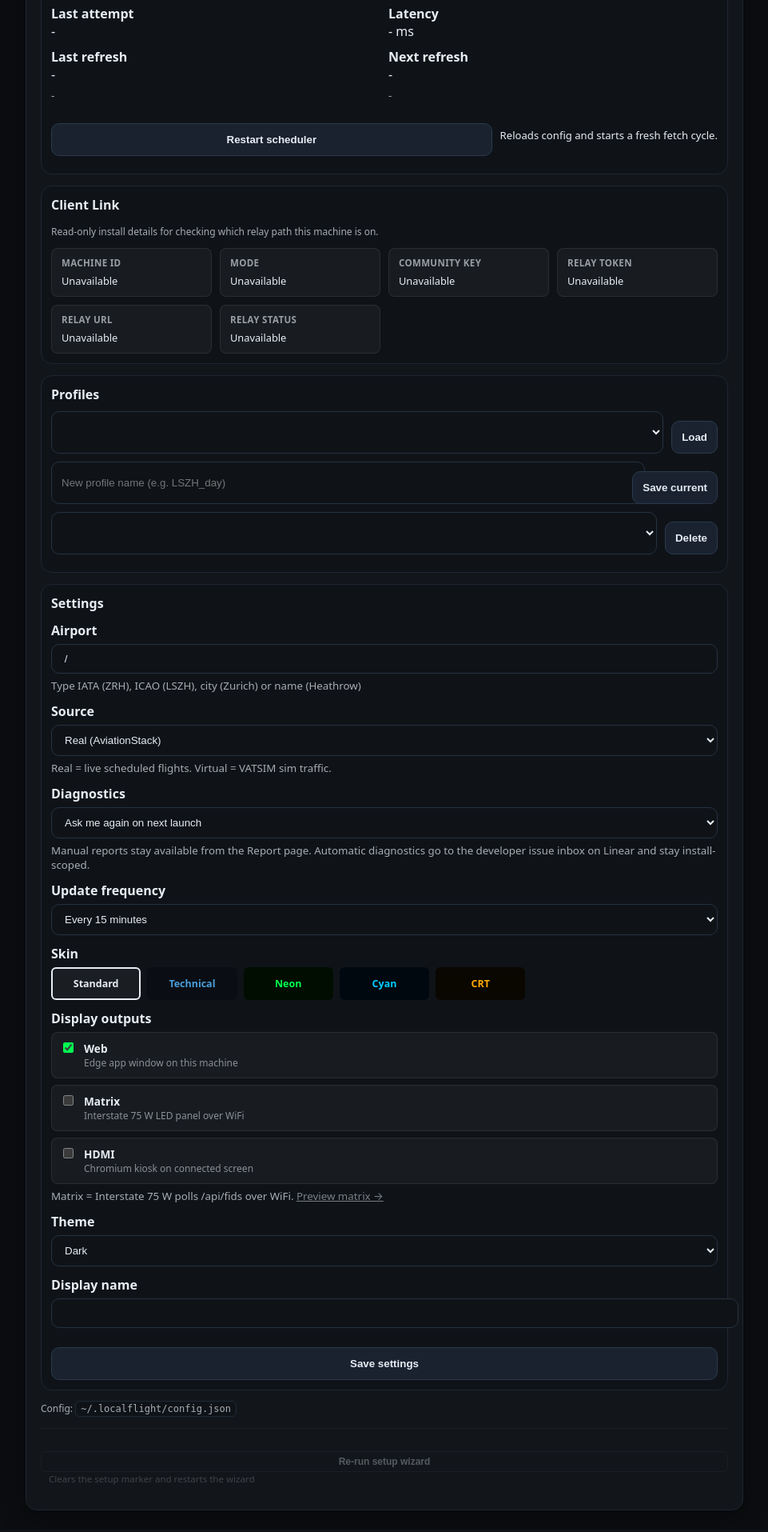
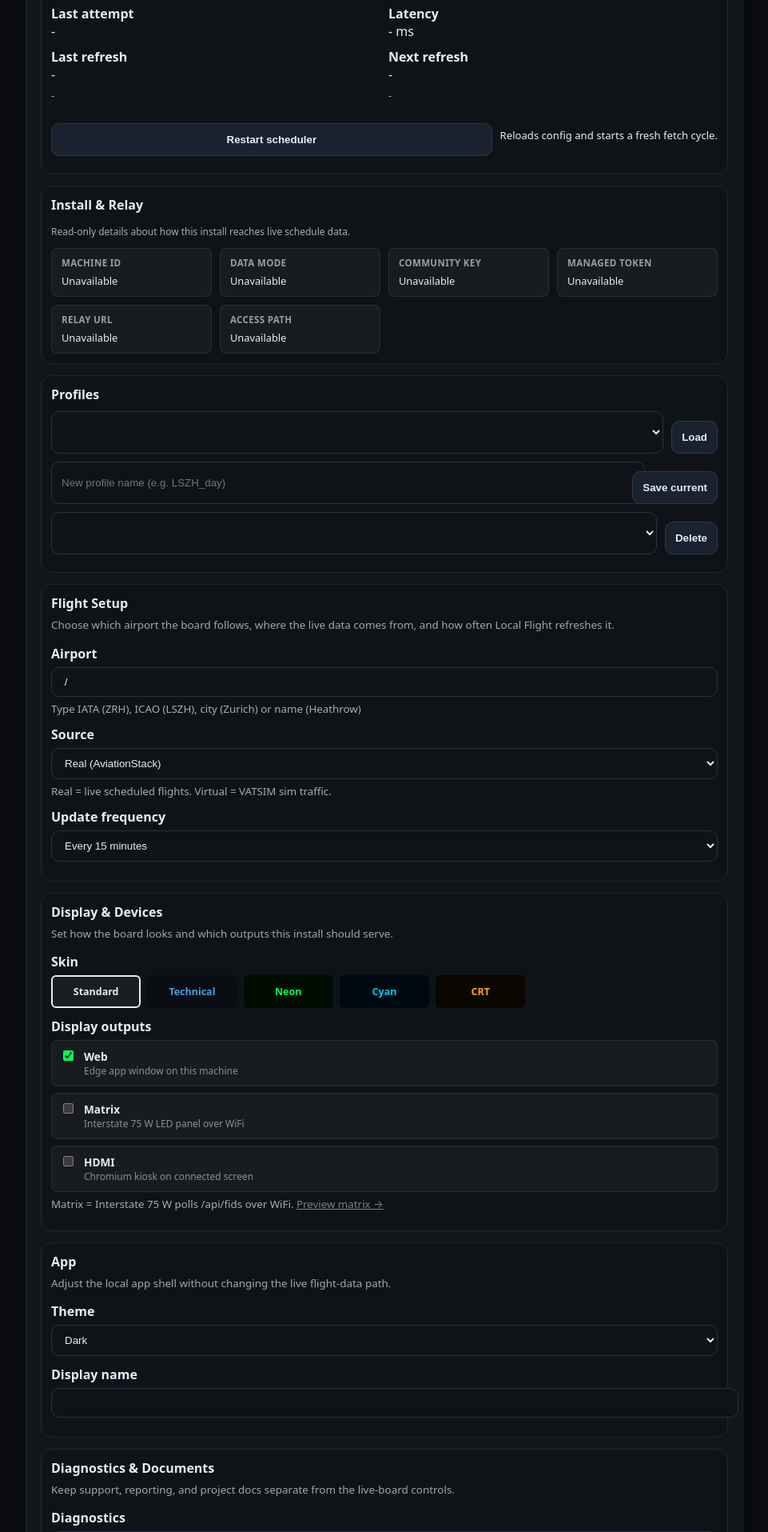
Before and after one commit to tr3y4rch/local-flight, a Python web app: template src/localflight/ui/templates/settings.html in a window 1280 px wide. Shown: the part 338-2253 px from the top of the page at 80% size, without its empty margins (159-1120 px from the left). Run offline with Jinja, Linux system fonts and the light colour scheme; the template is opened without the code that fills it, so the values that code supplies are empty.

Commit message:
Bundle local docs and refine settings packaging

```diff
--- a/src/localflight/ui/templates/settings.html
+++ b/src/localflight/ui/templates/settings.html
@@ -69,6 +69,52 @@
     text-transform: uppercase;
     letter-spacing: 0.03em;
   }
+  .panel-intro {
+    margin: -4px 0 14px 0;
+    font-size: 0.84rem;
+    line-height: 1.5;
+    opacity: 0.68;
+  }
+  .resource-grid {
+    display: grid;
+    grid-template-columns: repeat(auto-fit, minmax(180px, 1fr));
+    gap: 10px;
+    margin-top: 10px;
+  }
+  .resource-card {
+    display: block;
+    padding: 12px 14px;
+    color: inherit;
+    text-decoration: none;
+    border-radius: 10px;
+    background: rgba(255,255,255,0.04);
+    border: 1px solid rgba(255,255,255,0.08);
+    transition: border-color 0.12s ease, background 0.12s ease, transform 0.12s ease;
+  }
+  .resource-card:hover {
+    border-color: rgba(124,196,240,0.35);
+    background: rgba(124,196,240,0.08);
+    transform: translateY(-1px);
+  }
+  [data-theme="light"] .resource-card {
+    background: rgba(0,0,0,0.03);
+    border-color: rgba(0,0,0,0.08);
+  }
+  [data-theme="light"] .resource-card:hover {
+    border-color: rgba(30,108,180,0.28);
+    background: rgba(30,108,180,0.05);
+  }
+  .resource-card strong {
+    display: block;
+    margin-bottom: 4px;
+    font-size: 0.85rem;
+  }
+  .resource-card span {
+    display: block;
+    font-size: 0.78rem;
+    line-height: 1.45;
+    opacity: 0.68;
+  }
 {% endblock %}
 
 {% block body %}
@@ -132,15 +178,15 @@
   </section>
 
   <section class="panel">
-    <h2>Client Link</h2>
-    <p class="hint">Read-only install details for checking which relay path this machine is on.</p>
+    <h2>Install &amp; Relay</h2>
+    <p class="hint">Read-only details about how this install reaches live schedule data.</p>
     <div class="mini-grid">
       <div class="mini-cell"><b>Machine ID</b><span id="clientInstallId" class="mono">Loading...</span></div>
-      <div class="mini-cell"><b>Mode</b><span id="clientMode">Loading...</span></div>
+      <div class="mini-cell"><b>Data mode</b><span id="clientMode">Loading...</span></div>
       <div class="mini-cell"><b>Community key</b><span id="clientCommunityKey">Loading...</span></div>
-      <div class="mini-cell"><b>Relay token</b><span id="clientToken">Loading...</span></div>
+      <div class="mini-cell"><b>Managed token</b><span id="clientToken">Loading...</span></div>
       <div class="mini-cell"><b>Relay URL</b><span id="clientRelayUrl" class="mono">Loading...</span></div>
-      <div class="mini-cell"><b>Relay status</b><span id="clientManagedStatus">Loading...</span></div>
+      <div class="mini-cell"><b>Access path</b><span id="clientAccessStatus">Loading...</span></div>
     </div>
   </section>
 
@@ -165,10 +211,10 @@
     </form>
   </section>
 
-  <!-- SETTINGS -->
-  <section class="panel">
-    <h2>Settings</h2>
-    <form action="/save" method="post" id="settingsForm">
+  <form action="/save" method="post" id="settingsForm">
+    <section class="panel">
+      <h2>Flight Setup</h2>
+      <p class="panel-intro">Choose which airport the board follows, where the live data comes from, and how often Local Flight refreshes it.</p>
 
       <label>
         <span>Airport</span>
@@ -195,19 +241,6 @@
       </label>
 
       <label>
-        <span>Diagnostics</span>
-        <select name="diagnostics_mode">
-          <option value="unset" {% if (cfg.diagnostics_mode or "unset") == "unset" %}selected{% endif %}>Ask me again on next launch</option>
-          <option value="manual" {% if cfg.diagnostics_mode == "manual" %}selected{% endif %}>Manual reports only</option>
-          <option value="auto" {% if cfg.diagnostics_mode == "auto" %}selected{% endif %}>Automatic crash reports</option>
-          <option value="auto_logs" {% if cfg.diagnostics_mode == "auto_logs" %}selected{% endif %}>Automatic crash reports + sanitized logs</option>
-        </select>
-        <small>
-          Manual reports stay available from the Report page. Automatic diagnostics go to the developer issue inbox on Linear and stay install-scoped.
-        </small>
-      </label>
-
-      <label>
         <span>Update frequency</span>
         <select name="refresh_seconds">
           {% set choices = [
@@ -226,6 +259,11 @@
           {% endfor %}
         </select>
       </label>
+    </section>
+
+    <section class="panel">
+      <h2>Display &amp; Devices</h2>
+      <p class="panel-intro">Set how the board looks and which outputs this install should serve.</p>
 
       <input type="hidden" name="timezone" id="timezoneHidden" value="{{ cfg.timezone }}" />
 
@@ -277,6 +315,11 @@
           <a href="/matrix-preview" style="color:inherit; opacity:0.7;">Preview matrix →</a>
         </small>
       </label>
+    </section>
+
+    <section class="panel">
+      <h2>App</h2>
+      <p class="panel-intro">Adjust the local app shell without changing the live flight-data path.</p>
 
       <label>
         <span>Theme</span>
@@ -290,10 +333,50 @@
         <span>Display name</span>
         <input name="display_name" value="{{ cfg.display_name }}" maxlength="40" />
       </label>
+    </section>
 
-      <button type="submit">Save settings</button>
-    </form>
-  </section>
+    <section class="panel">
+      <h2>Diagnostics &amp; Documents</h2>
+      <p class="panel-intro">Keep support, reporting, and project docs separate from the live-board controls.</p>
+
+      <label>
+        <span>Diagnostics</span>
+        <select name="diagnostics_mode">
+          <option value="unset" {% if (cfg.diagnostics_mode or "unset") == "unset" %}selected{% endif %}>Ask me again on next launch</option>
+          <option value="manual" {% if cfg.diagnostics_mode == "manual" %}selected{% endif %}>Manual reports only</option>
+          <option value="auto" {% if cfg.diagnostics_mode == "auto" %}selected{% endif %}>Automatic crash reports</option>
+          <option value="auto_logs" {% if cfg.diagnostics_mode == "auto_logs" %}selected{% endif %}>Automatic crash reports + sanitized logs</option>
+        </select>
+        <small>
+          Manual reports stay available from the Report page. Automatic diagnostics go to the developer issue inbox on Linear and stay install-scoped.
+        </small>
+      </label>
+
+      <div class="resource-grid">
+        <a class="resource-card" href="/feedback">
+          <strong>Report an issue</strong>
+          <span>Send a manual bug report with install-scoped diagnostics attached.</span>
+        </a>
+        <a class="resource-card" href="/docs/readme">
+          <strong>Project README</strong>
+          <span>Install notes, setup paths, source overview, and current usage guidance.</span>
+        </a>
+        <a class="resource-card" href="/docs/privacy">
+          <strong>Privacy &amp; diagnostics</strong>
+          <span>What gets sent, what stays local, and how the reporting modes behave.</span>
+        </a>
+        <a class="resource-card" href="/docs/changelog">
+          <strong>Release notes</strong>
+          <span>See what changed in the current beta and what landed in earlier passes.</span>
+        </a>
+      </div>
+
+      <div class="row" style="margin-top:14px;align-items:center;">
+        <button type="submit">Save settings</button>
+        <span class="dim" style="font-size:0.82rem;">Saves the local config and restarts the scheduler if the flight setup changed.</span>
+      </div>
+    </section>
+  </form>
 
   <footer>
     <p class="hint">Config: <code>~/.localflight/config.json</code></p>
@@ -383,24 +466,35 @@ function selectSkin(sk, fg) {
     const data = await r.json();
     const client = data.client || {};
     const mode = client.mode || "unknown";
+    const modeLabel = {
+      community: "Community relay",
+      managed: "Managed token",
+      byok: "Personal keys",
+      virtual: "Virtual only",
+    }[mode] || mode;
+    const accessLabel =
+      mode === "managed"
+        ? (client.managed_verified ? "Managed relay verified" : (client.managed_status || "Managed relay pending verification"))
+        : mode === "community"
+          ? "Community relay active"
+          : mode === "byok"
+            ? "Direct provider access"
+            : mode === "virtual"
+              ? "No schedule relay in use"
+              : "Unavailable";
     setText("clientInstallId", data.install_id || "-");
-    setText("clientMode", mode);
+    setText("clientMode", modeLabel);
     setText("clientCommunityKey", client.community_key_present ? "Set locally" : "Not set");
     setText("clientToken", client.activation_token_present ? (client.activation_token_prefix || "Present") : "Not set");
-    setText("clientRelayUrl", client.relay_url || "Default relay");
-    setText(
-      "clientManagedStatus",
-      mode === "managed"
-        ? (client.managed_verified ? "Verified" : (client.managed_status || "Waiting for verification"))
-        : "Not using relay link"
-    );
+    setText("clientRelayUrl", client.relay_url || (mode === "byok" || mode === "virtual" ? "Not used" : "Default relay"));
+    setText("clientAccessStatus", accessLabel);
   } catch {
     setText("clientInstallId", "Unavailable");
     setText("clientMode", "Unavailable");
     setText("clientCommunityKey", "Unavailable");
     setText("clientToken", "Unavailable");
     setText("clientRelayUrl", "Unavailable");
-    setText("clientManagedStatus", "Unavailable");
+    setText("clientAccessStatus", "Unavailable");
   }
 })();
 
```
Also changed, not shown: AGENTS.md (+4 -0 lines), build.py (+19 -11 lines), scripts/make_app_bundle.py (+15 -10 lines), src/localflight/ui/server.py (+64 -0 lines), src/localflight/ui/templates/doc_view.html (added, +102 -0 lines), CHANGELOG.md, 1 other file.
